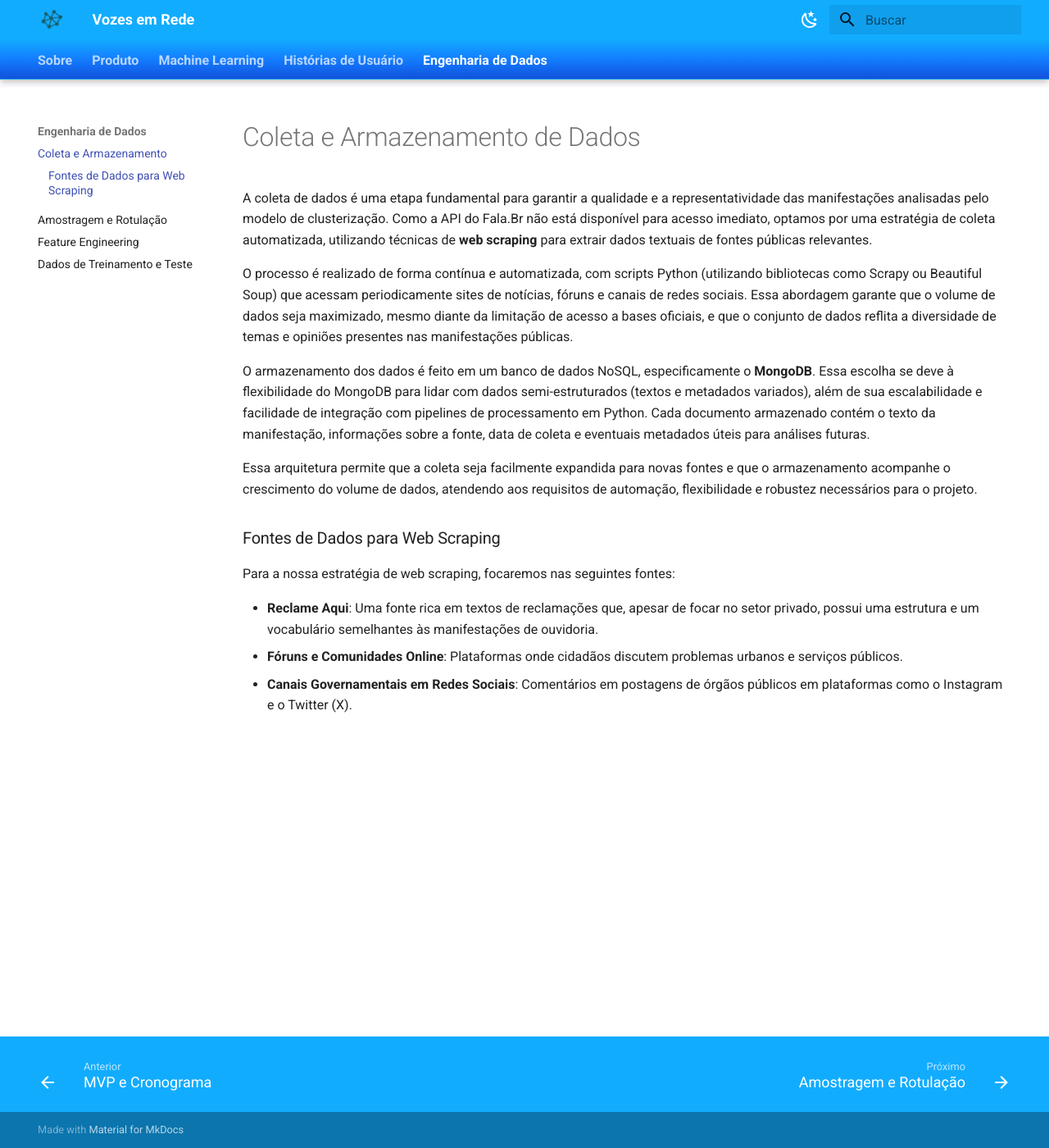
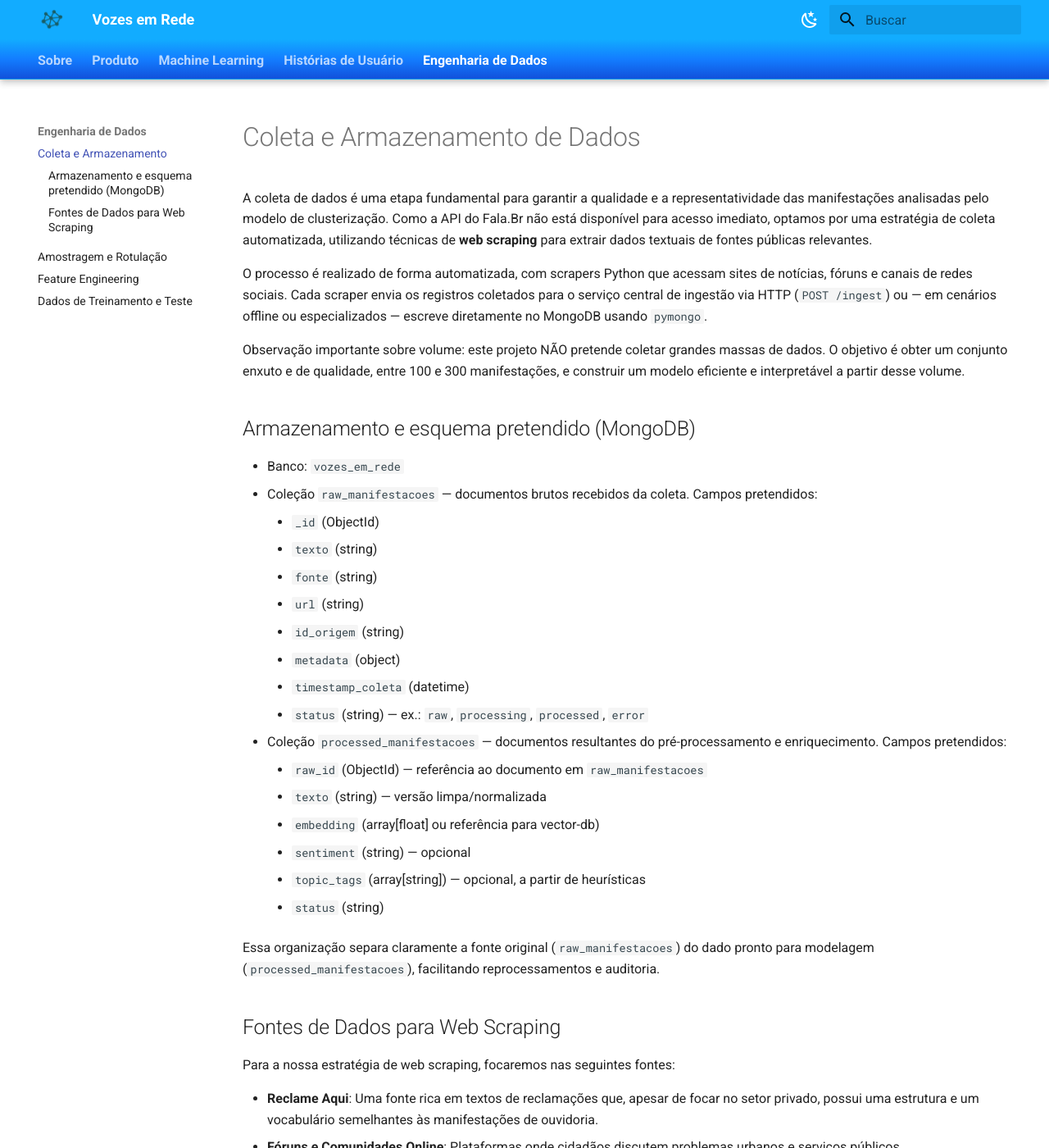
Before and after one commit to unb-Sistemas-de-Machine-learning/group7-social-voice-clusters, an MkDocs documentation site: the page built from docs/engenharia_de_dados/coleta_e_armazenamento.md, in a window 1280 px wide and 1400 px high. Shown: the whole window at 82% size. Built offline with MkDocs 1.6.1 and Material for MkDocs 9.7.7, drawn with Linux system fonts in a browser that asks for light colours.

Commit message:
fix: adjusting datas files

```diff
--- a/docs/engenharia_de_dados/coleta_e_armazenamento.md
+++ b/docs/engenharia_de_dados/coleta_e_armazenamento.md
@@ -2,13 +2,34 @@
 
 A coleta de dados é uma etapa fundamental para garantir a qualidade e a representatividade das manifestações analisadas pelo modelo de clusterização. Como a API do Fala.Br não está disponível para acesso imediato, optamos por uma estratégia de coleta automatizada, utilizando técnicas de **web scraping** para extrair dados textuais de fontes públicas relevantes.
 
-O processo é realizado de forma contínua e automatizada, com scripts Python (utilizando bibliotecas como Scrapy ou Beautiful Soup) que acessam periodicamente sites de notícias, fóruns e canais de redes sociais. Essa abordagem garante que o volume de dados seja maximizado, mesmo diante da limitação de acesso a bases oficiais, e que o conjunto de dados reflita a diversidade de temas e opiniões presentes nas manifestações públicas.
+O processo é realizado de forma automatizada, com scrapers Python que acessam sites de notícias, fóruns e canais de redes sociais. Cada scraper envia os registros coletados para o serviço central de ingestão via HTTP (`POST /ingest`) ou — em cenários offline ou especializados — escreve diretamente no MongoDB usando `pymongo`.
 
-O armazenamento dos dados é feito em um banco de dados NoSQL, especificamente o **MongoDB**. Essa escolha se deve à flexibilidade do MongoDB para lidar com dados semi-estruturados (textos e metadados variados), além de sua escalabilidade e facilidade de integração com pipelines de processamento em Python. Cada documento armazenado contém o texto da manifestação, informações sobre a fonte, data de coleta e eventuais metadados úteis para análises futuras.
+Observação importante sobre volume: este projeto NÃO pretende coletar grandes massas de dados. O objetivo é obter um conjunto enxuto e de qualidade, entre 100 e 300 manifestações, e construir um modelo eficiente e interpretável a partir desse volume.
 
-Essa arquitetura permite que a coleta seja facilmente expandida para novas fontes e que o armazenamento acompanhe o crescimento do volume de dados, atendendo aos requisitos de automação, flexibilidade e robustez necessários para o projeto.
+## Armazenamento e esquema pretendido (MongoDB)
 
-### Fontes de Dados para Web Scraping
+- Banco: `vozes_em_rede`
+- Coleção `raw_manifestacoes` — documentos brutos recebidos da coleta. Campos pretendidos:
+	- `_id` (ObjectId)
+	- `texto` (string)
+	- `fonte` (string)
+	- `url` (string)
+	- `id_origem` (string)
+	- `metadata` (object)
+	- `timestamp_coleta` (datetime)
+	- `status` (string) — ex.: `raw`, `processing`, `processed`, `error`
+
+- Coleção `processed_manifestacoes` — documentos resultantes do pré-processamento e enriquecimento. Campos pretendidos:
+	- `raw_id` (ObjectId) — referência ao documento em `raw_manifestacoes`
+	- `texto` (string) — versão limpa/normalizada
+	- `embedding` (array[float] ou referência para vector-db)
+	- `sentiment` (string) — opcional
+	- `topic_tags` (array[string]) — opcional, a partir de heurísticas
+	- `status` (string)
+
+Essa organização separa claramente a fonte original (`raw_manifestacoes`) do dado pronto para modelagem (`processed_manifestacoes`), facilitando reprocessamentos e auditoria.
+
+## Fontes de Dados para Web Scraping
 
 Para a nossa estratégia de web scraping, focaremos nas seguintes fontes:
 
```
Also changed, not shown: docs/engenharia_de_dados/amostragem_e_rotulacao.md (+3 -1 lines), docs/engenharia_de_dados/dados_treinamento_teste.md (+8 -3 lines), docs/engenharia_de_dados/feature_engineering.md (+9 -0 lines).
